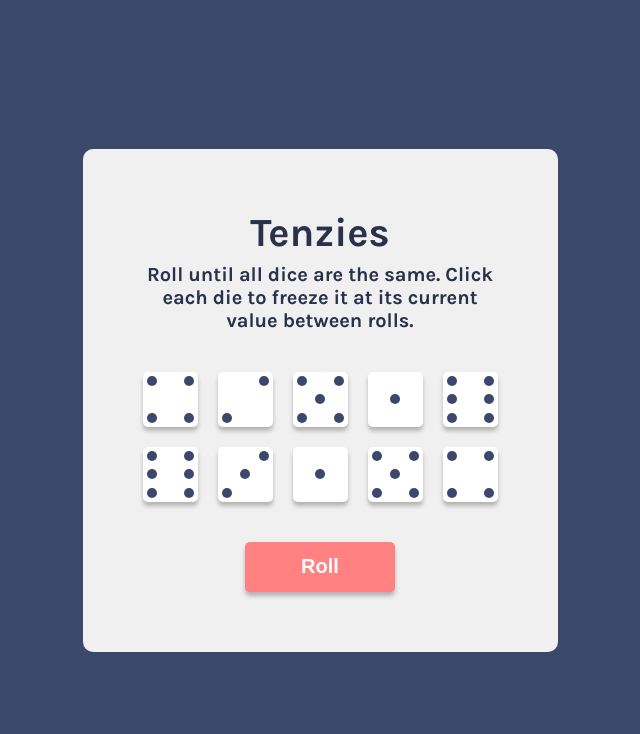
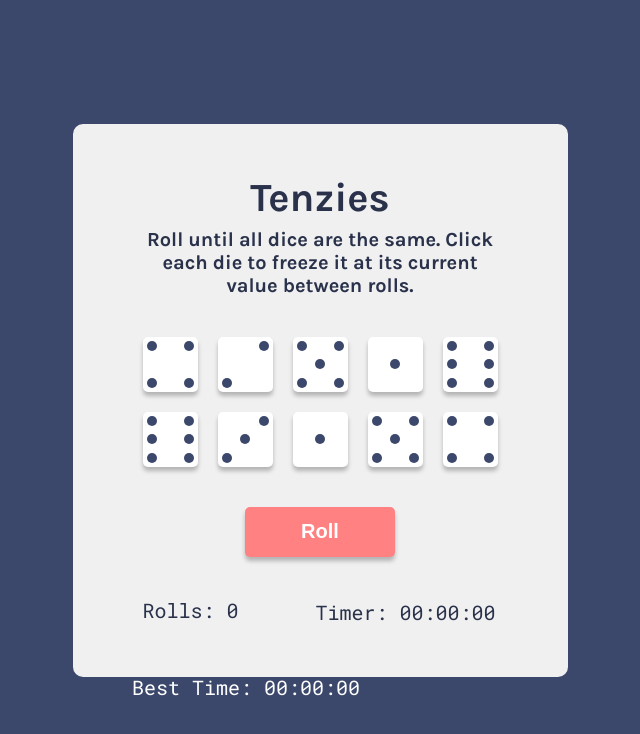
Before and after one commit to IsabelleAnn/Dice-Game, a React (Vite) app: page / in a window 1280 px wide. Shown: the top 734 px of the page, without its empty margins (320-960 px from the left). Built offline with nearby package versions, Linux system fonts and the light colour scheme.

Commit message:
Create game timer, best time and roll count

```diff
--- a/index.html
+++ b/index.html
@@ -8,6 +8,10 @@
       href="https://fonts.googleapis.com/css2?family=Inter&family=Karla:wght@700&display=swap"
       rel="stylesheet"
     />
+    <link
+      href="https://fonts.googleapis.com/css2?family=Roboto+Mono&display=swap"
+      rel="stylesheet"
+    />
     <meta name="viewport" content="width=device-width, initial-scale=1.0" />
     <title>Tenzies</title>
   </head>
--- a/src/App.jsx
+++ b/src/App.jsx
@@ -1,24 +1,58 @@
-import { useState } from 'react'
-import Die from './components/Die.jsx'
-import Header from './components/Header.jsx';
+import { useState } from 'react';
 import { nanoid } from 'nanoid';
 import { useEffect } from 'react';
-import Confetti from 'react-confetti'
+import Confetti from 'react-confetti';
+import Die from './components/Die.jsx';
+import Header from './components/Header.jsx';
+import Stopwatch from './components/Stopwatch.jsx';
+import Rolls from './components/Rolls.jsx';
 
 export default function App() {
-
+  let [timerInterval, setTimerInterval] = useState(null);
   let [dice, setDice] = useState(allNewDice(10));
   let [tenzies, setTenzies] = useState(false);
+  let [rolls, setRolls] = useState(0);
+  let [times, setTimes] = useState({
+    hour:0,
+    min: 0,
+    sec: 0,
+    best: {hour:0,min:0,sec:0}
+  });
+  //---------------------------------------------
 
-  let diceElements = dice.map(die=>{
-    return( <Die
-      handleDieClick={handleDieClick}
-      isLocked={die.isLocked}
-      value={die.value}
-      key={die.id}
-      id={die.id}
-      />)
-  })
+  function stopTimer(){
+    clearInterval(timerInterval);
+    setTimerInterval(null);
+    console.log("Timer stopped")
+  }
+
+  function startTimer(){
+    setTimerInterval(setInterval(timer, 1000));
+  }
+
+  function timer(){
+    setTimes(prevTimes=>{
+      let newSec = prevTimes.sec;
+      let newMin = prevTimes.min;
+      let newHour = prevTimes.hour;
+
+    newSec++;
+    if(newSec >= 60){
+      newSec =0;
+      newMin++;
+    }
+    if(newMin >= 60){
+      newMin=0;
+      newHour++;
+    }
+    return {...prevTimes, sec: newSec, min: newMin, hour: newHour}
+    })
+
+
+  }
+
+//-------------------------------------------------
+
 
   function allNewDice(length){
     const numberOfDies = length;
@@ -42,24 +76,24 @@ export default function App() {
 
   function handleBtnClick(){
     if(tenzies){
-      setDice(allNewDice(10))
+      setDice(allNewDice(10));
+      setTimes(prevTimes=>{
+        return {...prevTimes, hour: 0, min: 0, sec:0}
+      })
+      setRolls(0);
+      stopTimer();
+
     }else{
+      setRolls((prevRolls)=>prevRolls+1);
       setDice(prevDice => prevDice.map(die=>{
         return !die.isLocked ? {...die, value: getRandomDiceValue()} : die
-    }))
+      }));
+      if(rolls === 0){
+        startTimer();
+        console.log("Timer set")
+      }
     }
   }
-
-  useEffect(()=>{
-    setTenzies(dice.every((die)=>die.value === dice[0].value))
-  }, [dice]);
-
-  useEffect(()=>{
-    if(tenzies){
-      setDice(prevDice => prevDice.map(die=> {
-        return die.isLocked===false ? {...die, isLocked: true} : die}))
-    }
-  }, [tenzies]);
 
   function handleDieClick(id){
     setDice(prevDice=>{
@@ -69,13 +103,72 @@ export default function App() {
     })
   }
 
+  useEffect(()=>{
+    setTenzies(dice.every((die)=>die.value === dice[0].value))
+  }, [dice]);
+
+  useEffect(()=>{
+    if(tenzies){
+      stopTimer();
+      setDice(prevDice => prevDice.map(die=> {
+        return die.isLocked===false ? {...die, isLocked: true} : die}))
+        console.log("setting best time");
+      setTimes(prevTimes=>{
+        if(prevTimes.best.hour == 0 &&
+          prevTimes.best.min == 0 &&
+          prevTimes.best.sec ==0){
+return {...prevTimes,
+            best: {
+              hour: prevTimes.hour,
+              min: prevTimes.min,
+              sec: prevTimes.sec
+            }
+          }
+        }
+        if((prevTimes.hour < prevTimes.best.hour) ||
+          (prevTimes.hour == prevTimes.best.hour &&
+            prevTimes.min < prevTimes.best.min)||
+            (prevTimes.min == prevTimes.best.min &&
+            prevTimes.sec < prevTimes.best.sec)){
+                     return {...prevTimes,
+            best: {
+              hour: prevTimes.hour,
+              min: prevTimes.min,
+              sec: prevTimes.sec
+            }
+          }
+        }
+        return prevTimes;
+      })
+      console.log("Best: ", times.best.hour, times.best.min, times.best.sec)
+    }
+  }, [tenzies]);
+
+    let diceElements = dice.map(die=>{
+    return( <Die
+      handleDieClick={handleDieClick}
+      isLocked={die.isLocked}
+      value={die.value}
+      key={die.id}
+      id={die.id}
+      />)
+  })
+
   return (
+    <div className='content'>
     <main>
       {tenzies && <p className='win'>Woo-hoo!</p>}
       {tenzies && <Confetti width={window.innerWidth} height={window.innerHeight}/>}
       <Header/>
       <div className='dies-container'>{diceElements}</div>
       <button onClick={handleBtnClick} className='roll-btn'>{tenzies ? "Restart" : "Roll"}</button>
+      <div className='game-stats'>
+       <Rolls rolls={rolls}/>
+       <Stopwatch times={times}/>
+      </div>
     </main>
+
+    </div>
+
   )
 }
--- a/src/index.css
+++ b/src/index.css
@@ -26,7 +26,7 @@ main {
   width: min-content;
   height: min-content;
   border-radius: 10px;
-  padding: 60px;
+  padding: 50px 70px;
 }
 
 main,
@@ -39,11 +39,12 @@ main,
 
 .win {
   position: absolute;
-  top: 120px;
+  top: 50px;
   font-size: 4rem;
   color: white;
   text-shadow: -1px 0 black, 0 1px black, 5px 0 black, 0 -1px black;
 }
+
 .dies-container {
   display: grid;
   grid-template-columns: repeat(5, 55px);
@@ -89,6 +90,25 @@ main,
   background-color: #f45050;
 }
 
+.game-stats {
+  display: flex;
+  justify-content: space-between;
+  width: 100%;
+  padding-top: 40px;
+  font-family: "Roboto Mono", monospace;
+}
+.stopwatch {
+  text-align: right;
+  padding: 2px;
+}
+.best-time {
+  position: absolute;
+  bottom: 100px;
+  color: white;
+  right: 600px;
+}
+.timer {
+}
 .dot {
   height: 10px;
   width: 10px;
@@ -102,24 +122,6 @@ main,
   align-items: center;
   justify-content: center;
 }
-/* .first-face .dot {
-  background-color: #ff2f8e;
-}
-.second-face .dot {
-  background-color: #ff2f2f;
-}
-.third-face .dot {
-  background-color: #5e6ee0;
-}
-.fourth-face .dot {
-  background-color: #9803ce;
-}
-.fifth-face .dot {
-  background-color: #ffd600;
-}
-.sixth-face .dot {
-  background-color: #ff6600;
-} */
 
 .second-face,
 .third-face {
```
